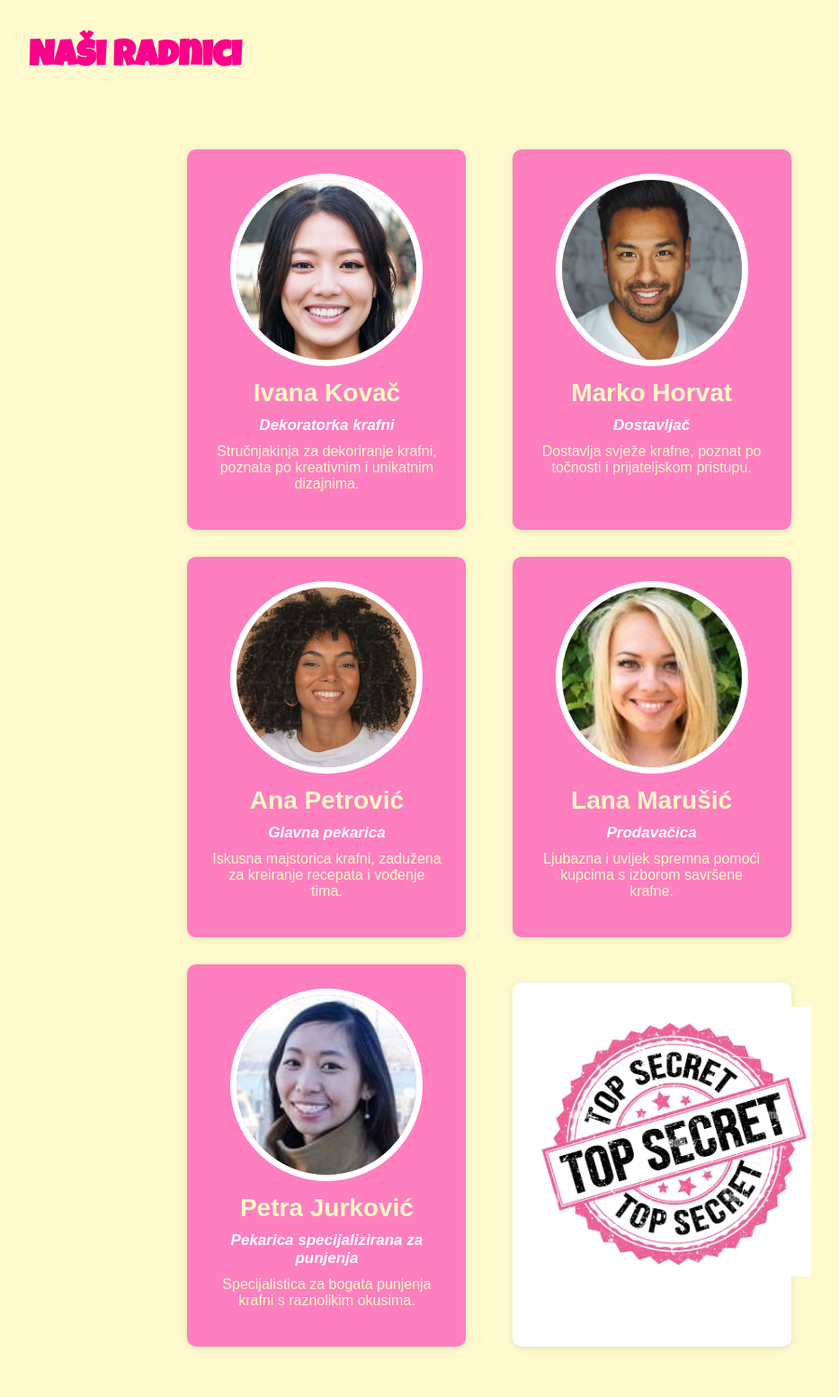
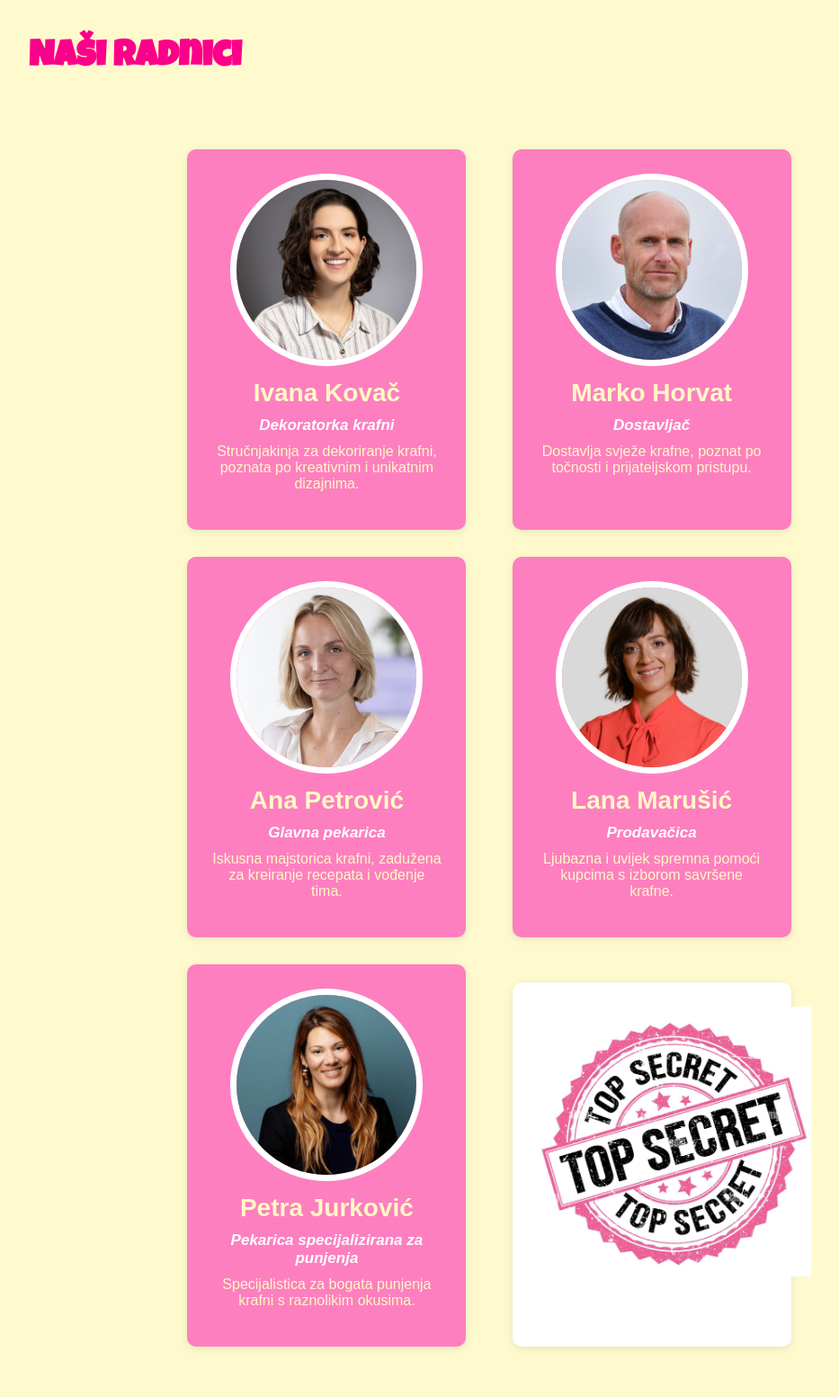
Before and after one commit to anaffee/Kraljestvo-Krafni, a PHP site: page /index.php in a window 1280 px wide; the page is wider, and only the part inside the window is pictured. Shown: the part 3737-5290 px from the top of that part at 90% size, without its empty margins (96-1029 px from the left). Run offline with PHP 8.4, Linux system fonts and the light colour scheme; data that the repository does not hold is empty.

Commit message:
izbrisala i postavila nove slike radnika, dodala ikonu na tabu

```diff
--- a/index.php
+++ b/index.php
@@ -43,6 +43,7 @@ if ($_SERVER['REQUEST_METHOD'] === 'POST') {
     <link href="https://fonts.googleapis.com/css2?family=Luckiest+Guy&display=swap" rel="stylesheet">
     <script src="https://code.jquery.com/jquery-3.6.0.min.js"></script>
     <link rel="stylesheet" href="https://cdnjs.cloudflare.com/ajax/libs/font-awesome/6.0.0/css/all.min.css">
+    <link rel="icon" type="image/x-icon" href="img/logo.png">
 
     <link rel="stylesheet" href="style.css">
 </head>
@@ -328,31 +329,31 @@ if ($_SERVER['REQUEST_METHOD'] === 'POST') {
 
     <div class="radnici" id="Radnici">
         <div class="radnik">
-            <img class="profile-pic" src="./img/osoba1.jpg">
+            <img class="profile-pic" src="./img/radnik.jpg">
             <h1 class="profile-name">Ivana Kovač</h1>
             <h3 class="profile-posao">Dekoratorka krafni</h3>
             <p class="profile-bio">Stručnjakinja za dekoriranje krafni, poznata po kreativnim i unikatnim dizajnima.</p>
         </div>
         <div class="radnik">
-            <img class="profile-pic" src="./img/osoba2.jpeg">
+            <img class="profile-pic" src="./img/radnik2.jpeg">
             <h1 class="profile-name">Marko Horvat</h1>
             <h3 class="profile-posao">Dostavljač</h3>
             <p class="profile-bio">Dostavlja svježe krafne, poznat po točnosti i prijateljskom pristupu.</p>
         </div>
         <div class="radnik">
-            <img class="profile-pic" src="./img/osoba4.jpeg">
+            <img class="profile-pic" src="./img/radnik3.jpeg">
             <h1 class="profile-name">Ana Petrović</h1>
             <h3 class="profile-posao">Glavna pekarica</h3>
             <p class="profile-bio">Iskusna majstorica krafni, zadužena za kreiranje recepata i vođenje tima.</p>
         </div>
         <div class="radnik">
-            <img class="profile-pic" src="./img/osoba5.jpg">
+            <img class="profile-pic" src="./img/radnik4.jpg">
             <h1 class="profile-name">Lana Marušić</h1>
             <h3 class="profile-posao">Prodavačica</h3>
             <p class="profile-bio">Ljubazna i uvijek spremna pomoći kupcima s izborom savršene krafne.</p>
         </div>
         <div class="radnik">
-            <img class="profile-pic" src="./img/osoba6.jpg">
+            <img class="profile-pic" src="./img/radnik5.jpg">
             <h1 class="profile-name">Petra Jurković</h1>
             <h3 class="profile-posao">Pekarica specijalizirana za punjenja</h3>
             <p class="profile-bio">Specijalistica za bogata punjenja krafni s raznolikim okusima.</p>
@@ -361,7 +362,7 @@ if ($_SERVER['REQUEST_METHOD'] === 'POST') {
         <?php
         if (isset($_COOKIE["isAdmin"]) && $_COOKIE["isAdmin"] === "1") {
             echo '<div class="radnik">';
-            echo '<img class="profile-pic" src="./img/osoba3.jpg">';
+            echo '<img class="profile-pic" src="./img/radnik6.jpg">';
             echo '<h1 class="profile-name">Matea Cezar</h1>';
             echo '<h3 class="profile-posao">Menadžer</h3>';
             echo '<p class="profile-bio">/jodced.sks</p>';
```
Also changed, not shown: baza.txt (renamed from baza.php), img/osoba1.jpg (deleted), img/osoba2.jpeg (deleted), img/osoba4.jpeg (deleted), img/osoba5.jpg (deleted), img/osoba6.jpg (deleted), img/radnik.jpg (added), img/radnik2.jpeg (added), img/radnik3.jpeg (added), img/radnik4.jpg (added), img/radnik5.jpg (added), img/radnik6.jpg (renamed from img/osoba3.jpg).
